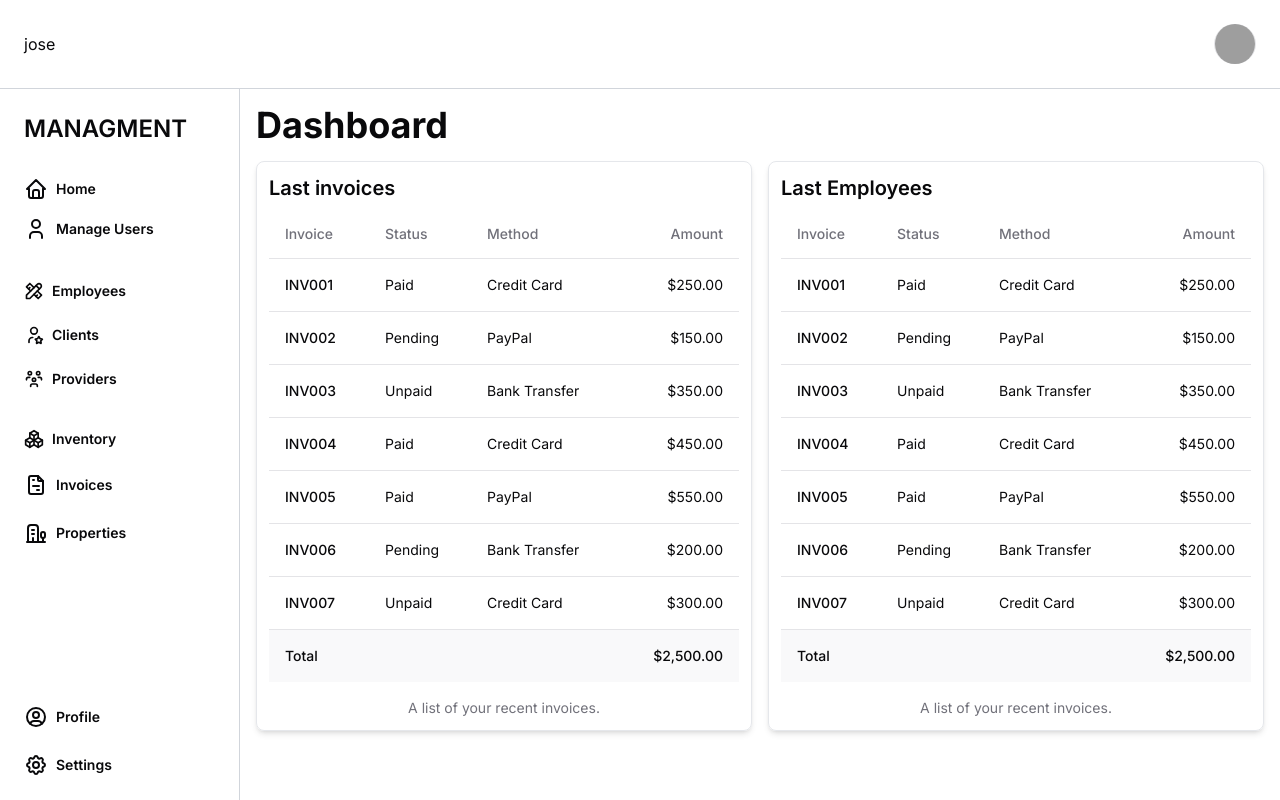
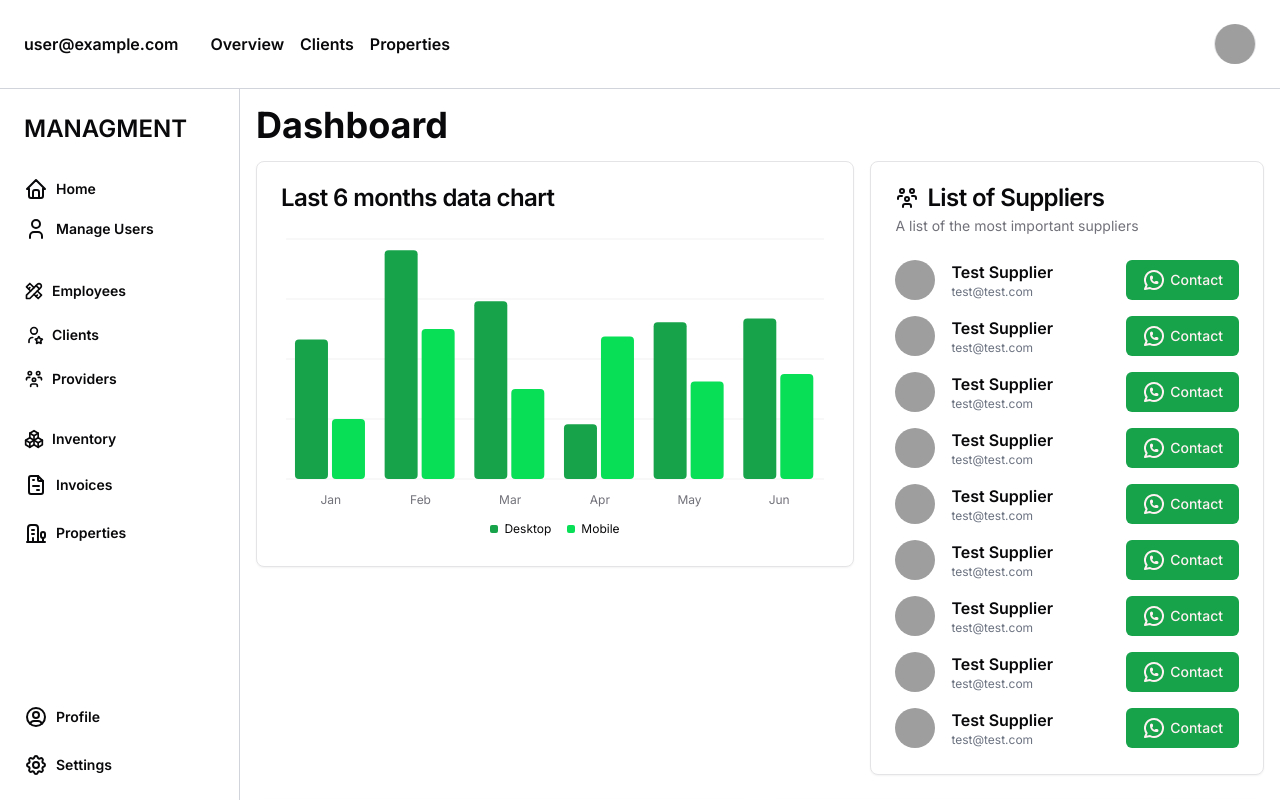
Before and after one commit to DevAngelSanchez/RGManagment360-front, a Next.js app: page /dashboard in a window 1280 px wide. Built offline with nearby package versions, Linux system fonts and the light colour scheme; no server answers; sample sign-in values are in the browser's storage; grey boxes are pictures that could not be loaded.

Commit message:
ajustes del dashboard, header, layout, nuevos componentes ui agregados

```diff
--- a/app/dashboard/page.tsx
+++ b/app/dashboard/page.tsx
@@ -1,7 +1,21 @@
+import { redirect } from "next/navigation";
 import { auth } from "@/auth";
+
+import { ChartComponent } from "@/components/custom/dashboard/Chart";
 import { DashboardTable } from "@/components/custom/dashboard/Table";
+import { ScrollArea } from "@/components/ui/scroll-area"
 import LayoutSelector from "@/components/custom/LayoutSelector";
-import { redirect } from "next/navigation";
+import {
+  Card,
+  CardContent,
+  CardDescription,
+  CardHeader,
+  CardTitle,
+} from "@/components/ui/card";
+import { IconUsersGroup } from "@tabler/icons-react";
+import DirectoryItem from "@/components/custom/dashboard/DirectoryItem";
+
+import { dataContacts } from "@/lib/mockData";
 
 export default async function Dashboard() {
 
@@ -17,6 +31,37 @@ export default async function Dashboard() {
         <section className="h-[calc(100vh-5.6rem)] max-w-[calc(100vw-240px)] ml-[240px] flex flex-col overflow-y-auto p-4">
 
           <h1 className="text-4xl font-bold mb-4">Dashboard</h1>
+
+          <div className="grid grid-cols-5 gap-4 mb-6">
+            <div className="col-span-3">
+              <Card>
+                <CardHeader>
+                  <CardTitle>Last 6 months data chart</CardTitle>
+                </CardHeader>
+                <CardContent >
+                  <ChartComponent />
+                </CardContent>
+              </Card>
+            </div>
+            <div className="col-span-2">
+              <Card>
+                <CardHeader>
+                  <CardTitle className="flex items-center gap-2">
+                    <IconUsersGroup size="24" />
+                    List of Suppliers
+                  </CardTitle>
+                  <CardDescription>A list of the most important suppliers</CardDescription>
+                </CardHeader>
+                <CardContent>
+                  <ScrollArea className="max-h-[490px] w-full">
+                    {dataContacts.map(item => (
+                      <DirectoryItem name={item.name} email={item.email} phone={item.phone} />
+                    ))}
+                  </ScrollArea>
+                </CardContent>
+              </Card>
+            </div>
+          </div>
 
           <div className="grid grid-cols-2 gap-4">
             <div className="flex flex-col gap-2 border rounded-lg border-gray-200 shadow-md p-3">
--- a/components/custom/DefaultLayout.tsx
+++ b/components/custom/DefaultLayout.tsx
@@ -3,21 +3,20 @@ import React, { ReactNode } from 'react';
 import { auth } from "@/auth";
 import Header from "@/components/custom/dashboard/Header";
 import Sidebar from "@/components/custom/dashboard/Sidebar";
-import { DashboardTable } from "@/components/custom/dashboard/Table";
-
-
 
 type DashboardLayoutProps = {
   children: ReactNode;
 };
 
 
-const  DashboardLayout: React.FC<DashboardLayoutProps> = ({ children }) => {
+const DashboardLayout: React.FC<DashboardLayoutProps> = async ({ children }) => {
+
+  const session = await auth();
 
   return (
     <div>
-         <Header email={"jose"} />
-          <Sidebar />
+      <Header email={session ? session.user?.email : "Username"} />
+      <Sidebar />
       {children}
     </div>
   );
--- a/components/custom/dashboard/Chart.tsx
+++ b/components/custom/dashboard/Chart.tsx
@@ -1,8 +1,15 @@
 "use client"
 
-import { Bar, BarChart } from "recharts";
+import { Bar, BarChart, CartesianGrid, XAxis } from "recharts"
 
-import { ChartConfig, ChartContainer } from "@/components/ui/chart";
+import {
+  ChartConfig,
+  ChartContainer,
+  ChartLegend,
+  ChartLegendContent,
+  ChartTooltip,
+  ChartTooltipContent,
+} from "@/components/ui/chart"
 
 const chartData = [
   { month: "January", desktop: 186, mobile: 80 },
@@ -16,11 +23,11 @@ const chartData = [
 const chartConfig = {
   desktop: {
     label: "Desktop",
-    color: "#2563eb",
+    color: "hsl(142.1 76.2% 36.3%)",
   },
   mobile: {
     label: "Mobile",
-    color: "#60a5fa",
+    color: "hsl(142.1 92.2% 45.3%)",
   },
 } satisfies ChartConfig
 
@@ -28,6 +35,16 @@ export function ChartComponent() {
   return (
     <ChartContainer config={chartConfig} className="min-h-[200px] w-full">
       <BarChart accessibilityLayer data={chartData}>
+        <CartesianGrid vertical={false} />
+        <XAxis
+          dataKey="month"
+          tickLine={false}
+          tickMargin={10}
+          axisLine={false}
+          tickFormatter={(value) => value.slice(0, 3)}
+        />
+        <ChartTooltip content={<ChartTooltipContent />} />
+        <ChartLegend content={<ChartLegendContent />} />
         <Bar dataKey="desktop" fill="var(--color-desktop)" radius={4} />
         <Bar dataKey="mobile" fill="var(--color-mobile)" radius={4} />
       </BarChart>
--- /dev/null
+++ b/components/custom/dashboard/DirectoryItem.tsx
@@ -0,0 +1,33 @@
+import { Button } from "@/components/ui/button";
+import { UserAvatar } from "./UserAvatar";
+import { IconBrandWhatsapp } from "@tabler/icons-react";
+
+type DirectoryItemProps = {
+  name: string;
+  email: string;
+  phone: string;
+}
+
+const DirectoryItem: React.FC<DirectoryItemProps> = ({ name, email, phone }) => {
+  return (
+    <div className="flex items-center justify-between gap-4 mb-4">
+      <div className="flex items-center gap-4">
+        <UserAvatar name={name} />
+        <div className="flex flex-col justify-center">
+          <h4 className="font-semibold">{name}</h4>
+          <a href={`mailto:${email}`} className="text-xs text-gray-500 hover:text-primary transition-all">{email}</a>
+        </div>
+      </div>
+      <div>
+        <a href={`tel:${phone}`}>
+          <Button className="gap-1">
+            <IconBrandWhatsapp />
+            Contact
+          </Button>
+        </a>
+      </div>
+    </div>
+  )
+}
+
+export default DirectoryItem
--- a/components/custom/dashboard/Header.tsx
+++ b/components/custom/dashboard/Header.tsx
@@ -11,6 +11,7 @@ import {
   DropdownMenuTrigger,
 } from "@/components/ui/dropdown-menu";
 import { UserAvatar } from "./UserAvatar";
+import Link from "next/link";
 
 type HeaderProps = {
   name?: string | null | undefined;
@@ -21,7 +22,22 @@ export default function Header({ name, email }: HeaderProps) {
 
   return (
     <header className="w-full border-b border-gray-300 flex items-center justify-between gap-2 px-6 py-6">
-      <h2>{email}</h2>
+      <div className="flex items-center gap-8">
+        <h2 className="font-semibold">{email}</h2>
+        <nav>
+          <ul className="flex items-center gap-4">
+            <Link className="font-semibold hover:text-primary transition-all" href="/dashboard">
+              Overview
+            </Link>
+            <Link className="font-semibold hover:text-primary transition-all" href="/dashboard/clients">
+              Clients
+            </Link>
+            <Link className="font-semibold hover:text-primary transition-all" href="/dashboard/properties">
+              Properties
+            </Link>
+          </ul>
+        </nav>
+      </div>
       <DropdownMenu>
         <DropdownMenuTrigger asChild>
           <Button variant="outline" className="p-0 rounded-full" >
--- a/components/custom/dashboard/Sidebar.tsx
+++ b/components/custom/dashboard/Sidebar.tsx
@@ -25,7 +25,7 @@ export default function Sidebar() {
 
           <div>
             <SidebarItemsLinkContainer>
-              <SidebarItemLink href="">
+              <SidebarItemLink href="/dashboard">
                 <IconHome />
                 Home
               </SidebarItemLink>
@@ -33,10 +33,8 @@ export default function Sidebar() {
 
             <SidebarItemsLinkContainer>
               <SidebarItemLink href="/manage-users">
-
-                  <IconUser />
-                  Manage Users
-
+                <IconUser />
+                Manage Users
               </SidebarItemLink>
             </SidebarItemsLinkContainer>
           </div>
--- /dev/null
+++ b/components/ui/scroll-area.tsx
@@ -0,0 +1,48 @@
+"use client"
+
+import * as React from "react"
+import * as ScrollAreaPrimitive from "@radix-ui/react-scroll-area"
+
+import { cn } from "@/lib/utils"
+
+const ScrollArea = React.forwardRef<
+  React.ElementRef<typeof ScrollAreaPrimitive.Root>,
+  React.ComponentPropsWithoutRef<typeof ScrollAreaPrimitive.Root>
+>(({ className, children, ...props }, ref) => (
+  <ScrollAreaPrimitive.Root
+    ref={ref}
+    className={cn("relative overflow-hidden", className)}
+    {...props}
+  >
+    <ScrollAreaPrimitive.Viewport className="h-full w-full rounded-[inherit]">
+      {children}
+    </ScrollAreaPrimitive.Viewport>
+    <ScrollBar />
+    <ScrollAreaPrimitive.Corner />
+  </ScrollAreaPrimitive.Root>
+))
+ScrollArea.displayName = ScrollAreaPrimitive.Root.displayName
+
+const ScrollBar = React.forwardRef<
+  React.ElementRef<typeof ScrollAreaPrimitive.ScrollAreaScrollbar>,
+  React.ComponentPropsWithoutRef<typeof ScrollAreaPrimitive.ScrollAreaScrollbar>
+>(({ className, orientation = "vertical", ...props }, ref) => (
+  <ScrollAreaPrimitive.ScrollAreaScrollbar
+    ref={ref}
+    orientation={orientation}
+    className={cn(
+      "flex touch-none select-none transition-colors",
+      orientation === "vertical" &&
+        "h-full w-2.5 border-l border-l-transparent p-[1px]",
+      orientation === "horizontal" &&
+        "h-2.5 flex-col border-t border-t-transparent p-[1px]",
+      className
+    )}
+    {...props}
+  >
+    <ScrollAreaPrimitive.ScrollAreaThumb className="relative flex-1 rounded-full bg-border" />
+  </ScrollAreaPrimitive.ScrollAreaScrollbar>
+))
+ScrollBar.displayName = ScrollAreaPrimitive.ScrollAreaScrollbar.displayName
+
+export { ScrollArea, ScrollBar }
--- /dev/null
+++ b/lib/mockData.ts
@@ -0,0 +1,52 @@
+export const dataContacts = [
+  {
+    name: "Test Supplier",
+    email: "test@test.com",
+    phone: "+123456789"
+  },
+  {
+    name: "Test Supplier",
+    email: "test@test.com",
+    phone: "+123456789"
+  },
+  {
+    name: "Test Supplier",
+    email: "test@test.com",
+    phone: "+123456789"
+  },
+  {
+    name: "Test Supplier",
+    email: "test@test.com",
+    phone: "+123456789"
+  },
+  {
+    name: "Test Supplier",
+    email: "test@test.com",
+    phone: "+123456789"
+  },
+  {
+    name: "Test Supplier",
+    email: "test@test.com",
+    phone: "+123456789"
+  },
+  {
+    name: "Test Supplier",
+    email: "test@test.com",
+    phone: "+123456789"
+  },
+  {
+    name: "Test Supplier",
+    email: "test@test.com",
+    phone: "+123456789"
+  },
+  {
+    name: "Test Supplier",
+    email: "test@test.com",
+    phone: "+123456789"
+  },
+  {
+    name: "Test Supplier",
+    email: "test@test.com",
+    phone: "+123456789"
+  },
+]
--- a/package.json
+++ b/package.json
@@ -13,6 +13,7 @@
     "@radix-ui/react-avatar": "^1.1.0",
     "@radix-ui/react-dropdown-menu": "2.1.1",
     "@radix-ui/react-label": "2.1.0",
+    "@radix-ui/react-scroll-area": "^1.1.0",
     "@radix-ui/react-slot": "1.1.0",
     "@tabler/icons-react": "3.11.0",
     "class-variance-authority": "0.7.0",
```
Also changed, not shown: 1 other file (tests, documents, lock files or other folders).
